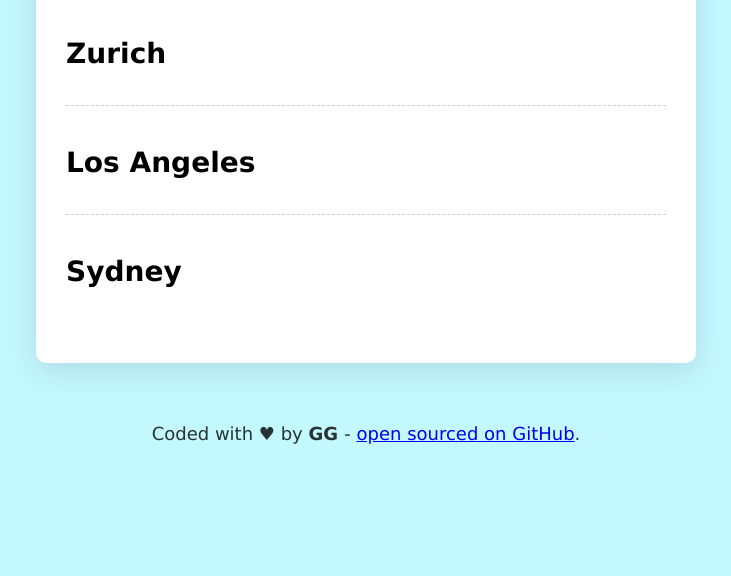
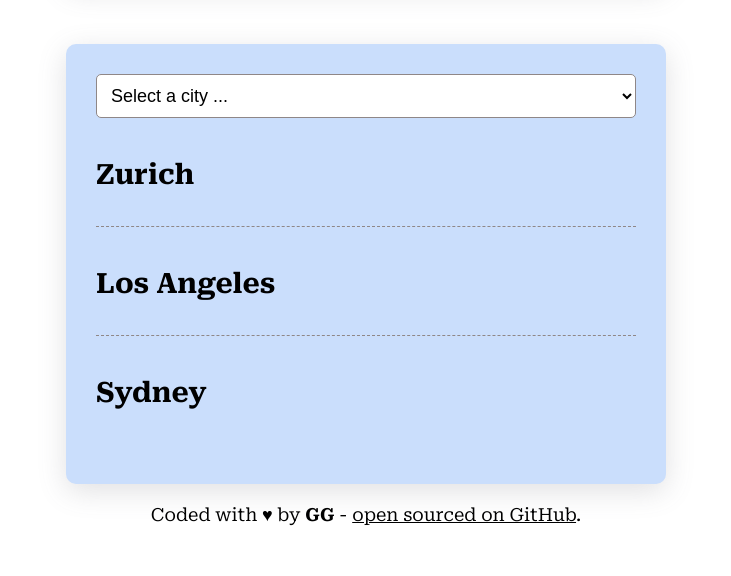
Before and after one commit to GG-va/World-Clock-GG, a plain HTML site: page index.html in a window 1280 px wide. Shown: the part 224-800 px from the top of the page, without its empty margins (274-1005 px from the left). Drawn offline with nearby package versions, Linux system fonts and the light colour scheme; a script that the page names is missing; a web font is replaced by a local one.

Commit message:
Updated CSS

```diff
--- a/css/style.css
+++ b/css/style.css
@@ -1,11 +1,12 @@
 body {
-  background-color: rgb(195, 248, 255);
-  font-family: Verdana, Geneva, Tahoma, sans-serif;
+  font-family: "Roboto Serif", serif;
 }
 
 h1 {
   text-align: center;
   font-size: 35px;
+
+
 }
 
 select {
@@ -13,21 +14,28 @@ select {
   width: 100%;
   font-size: 18px;
   border-radius: 5px;
+  border-color: #8f8787;
   padding: 10px;
+  background-color: white;
+
 }
 
 h2 {
   margin: 0 0 5px;
   font-size: 28px;
+
 }
 
 .container {
   max-width: 600px;
   margin: 60px auto;
-  background: white;
+  margin-bottom: 20px;
   padding: 30px;
   box-shadow: rgba(100, 100, 111, 0.2) 0px 7px 29px 0px;
   border-radius: 10px;
+  background-color: #cadefc;
+  background-size:cover;
+  box-sizing:border-box;
 }
 
 .date {
@@ -38,7 +46,7 @@ h2 {
   margin: 10px 0;
   justify-content: space-between;
   padding: 30px 0;
-  border-bottom: 1px dashed rgba(0, 0, 0, 0.2);
+  border-bottom: 1px dashed #8f8787;
 }
 
 .city:last-child {
@@ -48,6 +56,7 @@ h2 {
 .time {
   font-size: 48px;
   font-weight: bold;
+
 }
 
 .time small {
@@ -58,5 +67,9 @@ h2 {
 footer {
   text-align: center;
   font-size: 18px;
-  color: rgba(0, 0, 0, 0.8);
+
 }
+
+a{
+  color: black;
+}
--- a/index.html
+++ b/index.html
@@ -5,6 +5,13 @@
     <meta charset="UTF-8">
     <meta http-equiv="X-UA-Compatible" content="IE=edge">
     <meta name="viewport" content="width=device-width, initial-scale=1.0">
+    <link rel="preconnect" href="https://fonts.googleapis.com">
+    <link rel="preconnect" href="https://fonts.gstatic.com" crossorigin>
+    <link rel="preconnect" href="https://fonts.googleapis.com">
+    <link rel="preconnect" href="https://fonts.gstatic.com" crossorigin>
+    <link
+        href="https://fonts.googleapis.com/css2?family=Amita:wght@400;700&family=Dongle:wght@300&family=PT+Mono&family=Roboto+Serif:ital,opsz,wght@0,8..144,100;0,8..144,200;0,8..144,300;0,8..144,400;0,8..144,500;0,8..144,600;0,8..144,700;0,8..144,800;0,8..144,900;1,8..144,100;1,8..144,200;1,8..144,300;1,8..144,400;1,8..144,500;1,8..144,600;1,8..144,700;1,8..144,800;1,8..144,900&family=Tapestry&display=swap"
+        rel="stylesheet">
     <link rel="stylesheet" href="css/style.css">
     <script src="https://cdnjs.cloudflare.com/ajax/libs/moment.js/2.29.4/moment.min.js"></script>
     <script
@@ -17,8 +24,8 @@
         <h1>
             World Clocks
         </h1>
-
-
+</div>
+<div class="container">
         <select name="" id="city">
             <option value="">Select a city ...</option>
             <option value="current">My current location</option>
--- a/js/index.js
+++ b/js/index.js
@@ -48,7 +48,7 @@ function updateCity(event) {
                 </div>
                 <div class="time">${cityTime.format("h:mm:ss")} <small> ${cityTime.format("A")}
                 </small> </div>
-            </div> <a href="index.html"> All Cities </a>`;
+            </div> <a href="index.html"> Back to all Cities </a>`;
 }
 
 updateTime();
```
